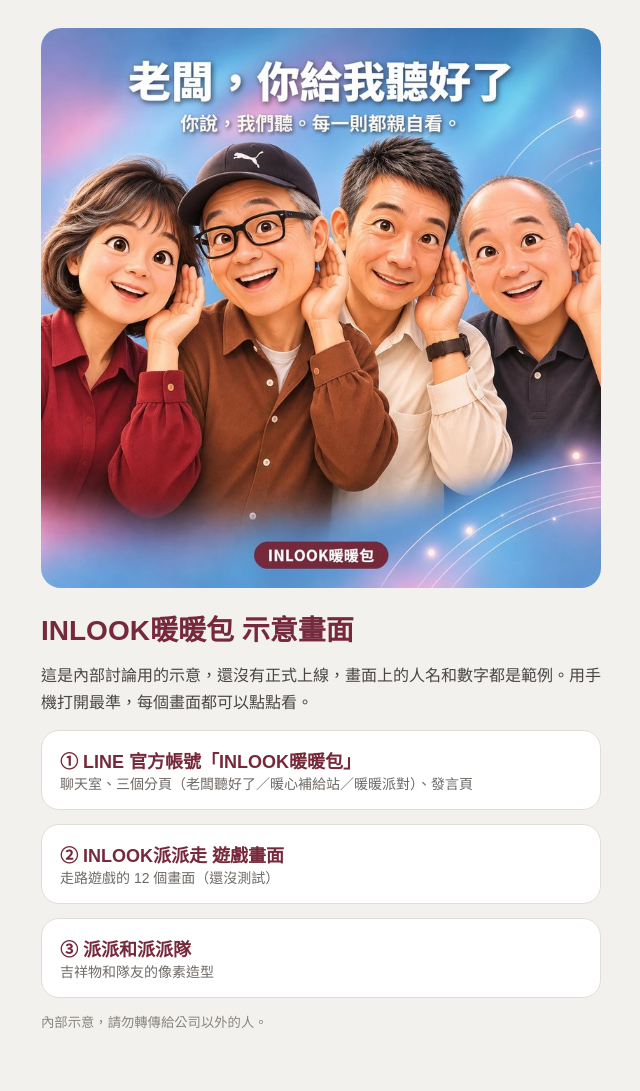
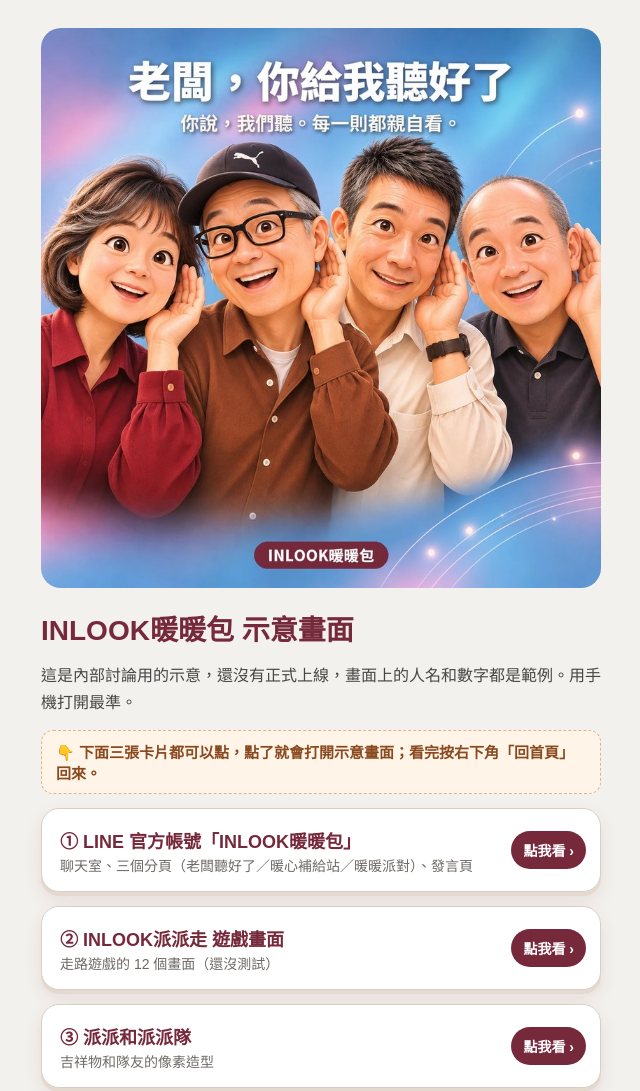
Before and after one commit to mingcheng826-cpu/INLOOK-demo, a plain HTML site: page index.html in a window 1280 px wide. Shown: the top 1091 px of the page, without its empty margins (319-959 px from the left). Drawn offline with Linux system fonts and the light colour scheme.

Commit message:
首頁卡片加上點我看按鈕

```diff
--- a/index.html
+++ b/index.html
@@ -6,16 +6,21 @@ body{background:var(--pearl);color:var(--ti);font-family:"Noto Sans TC","PingFan
 img.kv{border-radius:20px;width:100%}
 h1{margin:6px 0 0;font-size:28px;font-weight:900;color:var(--wine)}
 p{margin:0;line-height:1.7;color:#4a4547}
-a.c{display:block;background:#fff;border:1px solid var(--line);border-radius:18px;padding:16px 18px;text-decoration:none;color:var(--ti)}
-a.c b{display:block;font-size:18px;color:var(--wine)}a.c span{font-size:14px;color:#6f6a66}
+a.c{display:flex;align-items:center;gap:12px;background:#fff;border:1.5px solid #d9cfc6;border-radius:18px;padding:16px 14px 16px 18px;text-decoration:none;color:var(--ti);box-shadow:0 4px 0 #e4d9cf,0 8px 18px rgba(118,41,59,.10);transition:transform .08s,box-shadow .08s;-webkit-tap-highlight-color:transparent}
+a.c:active{transform:translateY(3px);box-shadow:0 1px 0 #e4d9cf,0 3px 8px rgba(118,41,59,.10)}
+a.c .t{flex:1;min-width:0}
+a.c b{display:block;font-size:18px;color:var(--wine)}a.c span{display:block;font-size:14px;color:#6f6a66;margin-top:2px}
+a.c i{flex:none;font-style:normal;background:var(--wine);color:#fff;font-weight:700;font-size:14px;padding:9px 12px;border-radius:999px;white-space:nowrap}
+.hint{display:flex;align-items:center;gap:8px;background:#fff4e8;border:1px dashed #e0b48f;border-radius:12px;padding:10px 14px;font-size:15px;font-weight:700;color:#8a4a1f}
 small{color:#8a8580;line-height:1.6}
 </style>
 <div class="w">
 <img class="kv" src="kv-title.jpg" alt="四位老闆把手放在耳邊，表示在聽大家說">
 <h1>INLOOK暖暖包 示意畫面</h1>
-<p>這是內部討論用的示意，還沒有正式上線，畫面上的人名和數字都是範例。用手機打開最準，每個畫面都可以點點看。</p>
-<a class="c" href="line.html"><b>① LINE 官方帳號「INLOOK暖暖包」</b><span>聊天室、三個分頁（老闆聽好了／暖心補給站／暖暖派對）、發言頁</span></a>
-<a class="c" href="game.html"><b>② INLOOK派派走 遊戲畫面</b><span>走路遊戲的 12 個畫面（還沒測試）</span></a>
-<a class="c" href="pixel.html"><b>③ 派派和派派隊</b><span>吉祥物和隊友的像素造型</span></a>
+<p>這是內部討論用的示意，還沒有正式上線，畫面上的人名和數字都是範例。用手機打開最準。</p>
+<div class="hint">👇 下面三張卡片都可以點，點了就會打開示意畫面；看完按右下角「回首頁」回來。</div>
+<a class="c" href="line.html"><span class="t"><b>① LINE 官方帳號「INLOOK暖暖包」</b><span>聊天室、三個分頁（老闆聽好了／暖心補給站／暖暖派對）、發言頁</span></span><i>點我看 ›</i></a>
+<a class="c" href="game.html"><span class="t"><b>② INLOOK派派走 遊戲畫面</b><span>走路遊戲的 12 個畫面（還沒測試）</span></span><i>點我看 ›</i></a>
+<a class="c" href="pixel.html"><span class="t"><b>③ 派派和派派隊</b><span>吉祥物和隊友的像素造型</span></span><i>點我看 ›</i></a>
 <small>內部示意，請勿轉傳給公司以外的人。</small>
 </div><a hidden href="index.html" style="position:fixed;right:12px;bottom:12px;z-index:99;background:#2a2a2e;color:#fff;font:700 14px/1 sans-serif;padding:10px 14px;border-radius:999px;text-decoration:none;box-shadow:0 4px 12px rgba(0,0,0,.25)">回首頁</a></body></html>
```
